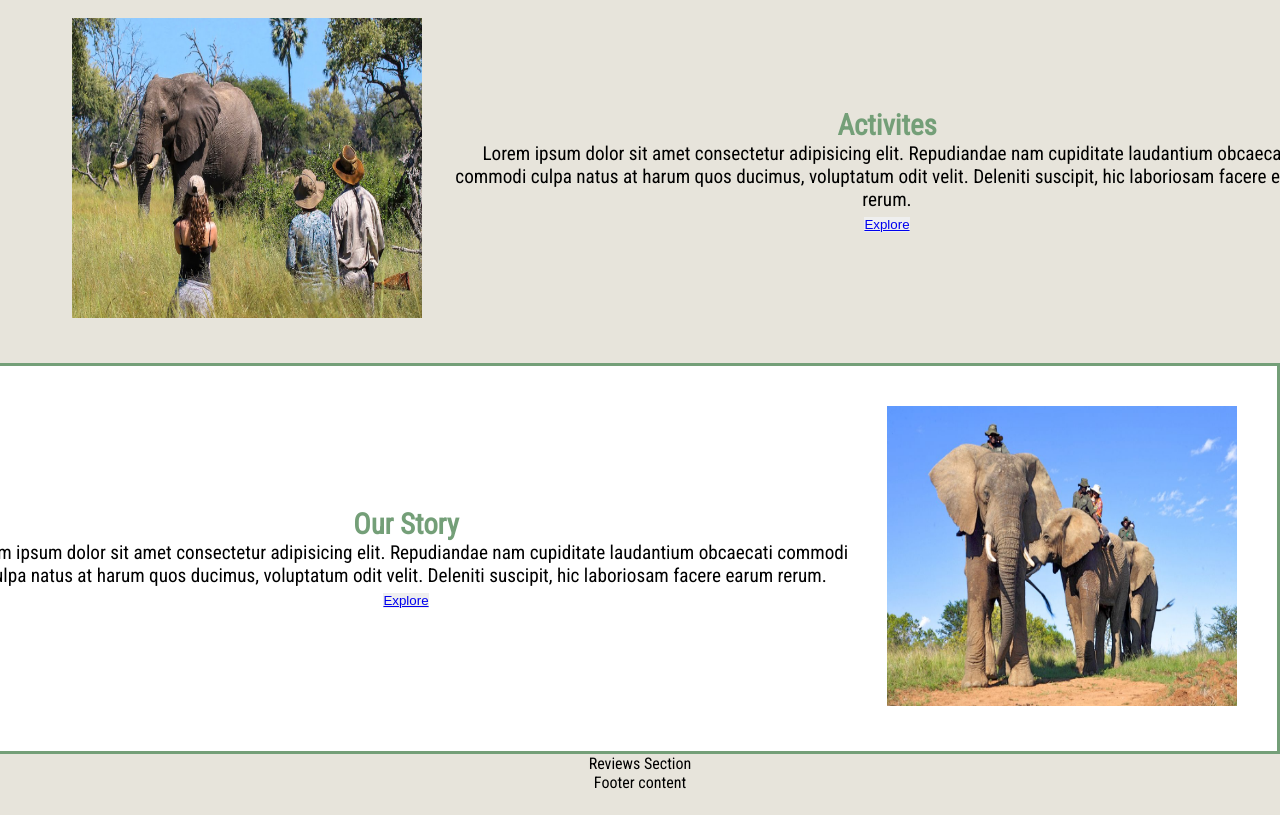
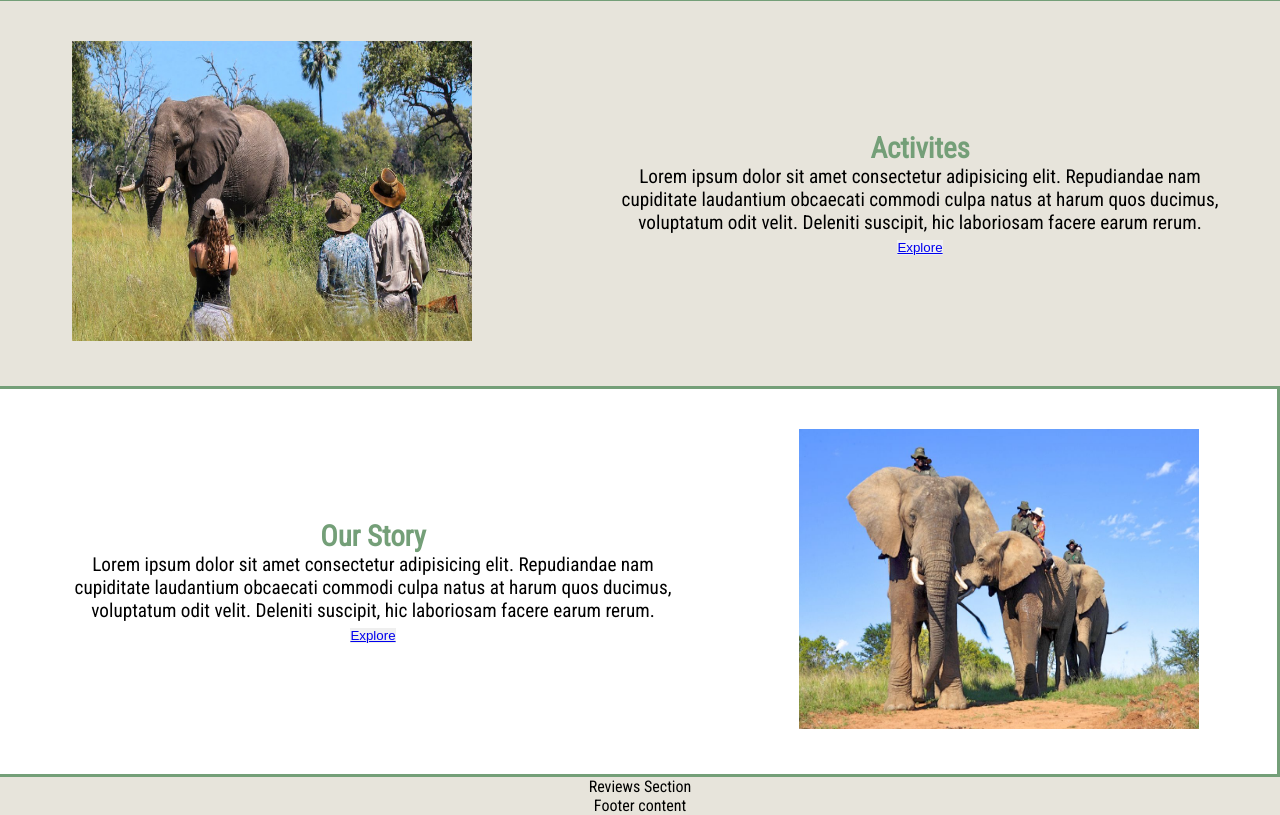
Before and after one commit to AndersPihlblad11/CI_PP1_MPS, a plain HTML site: page index.html in a window 1280 px wide. Shown: the part 1342-2157 px from the top of the page. Before the commit the page ends 2134 px from the top, so only its background shows below. Drawn offline with Linux system fonts and the light colour scheme.

Commit message:
align text

```diff
--- a/assets/css/style.css
+++ b/assets/css/style.css
@@ -92,6 +92,9 @@ body{
 
  #ethos p{
     font-size:1.2em;
+    padding-left: 10em;
+    padding-right:10em;
+
  }
 
 /* Body text and images*/
@@ -109,7 +112,8 @@ body{
 
 .container img{
     height: 300px;;
-    width: 350px;
+    width: 400px;
+
 
 
 }
@@ -142,6 +146,7 @@ body{
 .img1{
     position: relative;
     padding-left: 2rem;
+    padding-right:2rem;
 
 }
 
@@ -152,5 +157,18 @@ body{
 
 .img3{
     position: relative;
-    padding-left: 2rem;
+    padding-left: 2em;
+    padding-right:2em;
 }
+
+.content{
+    width:50%;
+    text-align: center;
+    padding-left: 5em;
+}
+
+.content2{
+    width:50%;
+    text-align: center;
+    padding-right: 5rem;
+}
--- a/index.html
+++ b/index.html
@@ -78,7 +78,7 @@
             <div class="img2">
             <img src="assets/css/images/elephant-1.jpg" alt="Elephant">
             </div>
-            <div class="content">
+            <div class="content2">
             <h2>Activites</h2>
             <p>Lorem ipsum dolor sit amet consectetur adipisicing elit. Repudiandae nam cupiditate laudantium obcaecati commodi culpa natus at harum quos ducimus, voluptatum odit velit. Deleniti suscipit, hic laboriosam facere earum rerum.</p>
             <button><a href="#">Explore</a></button>
```
